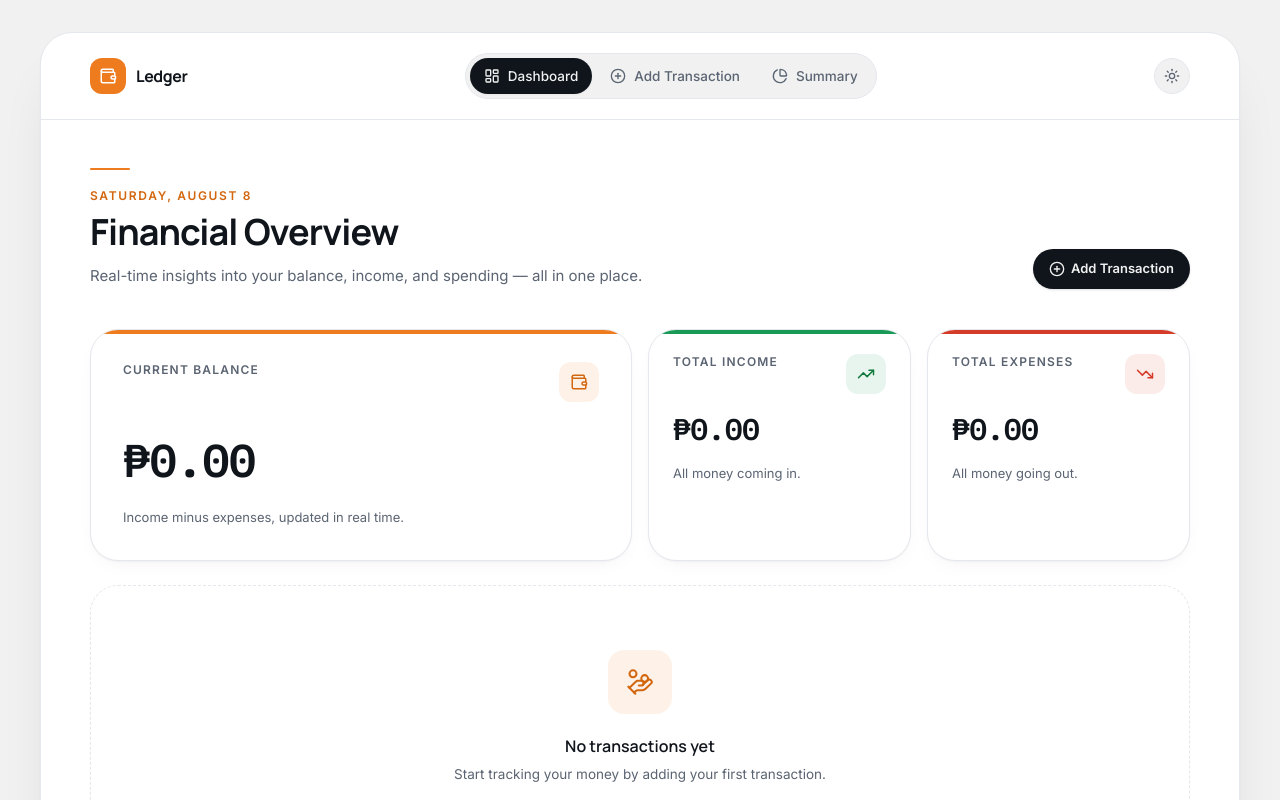
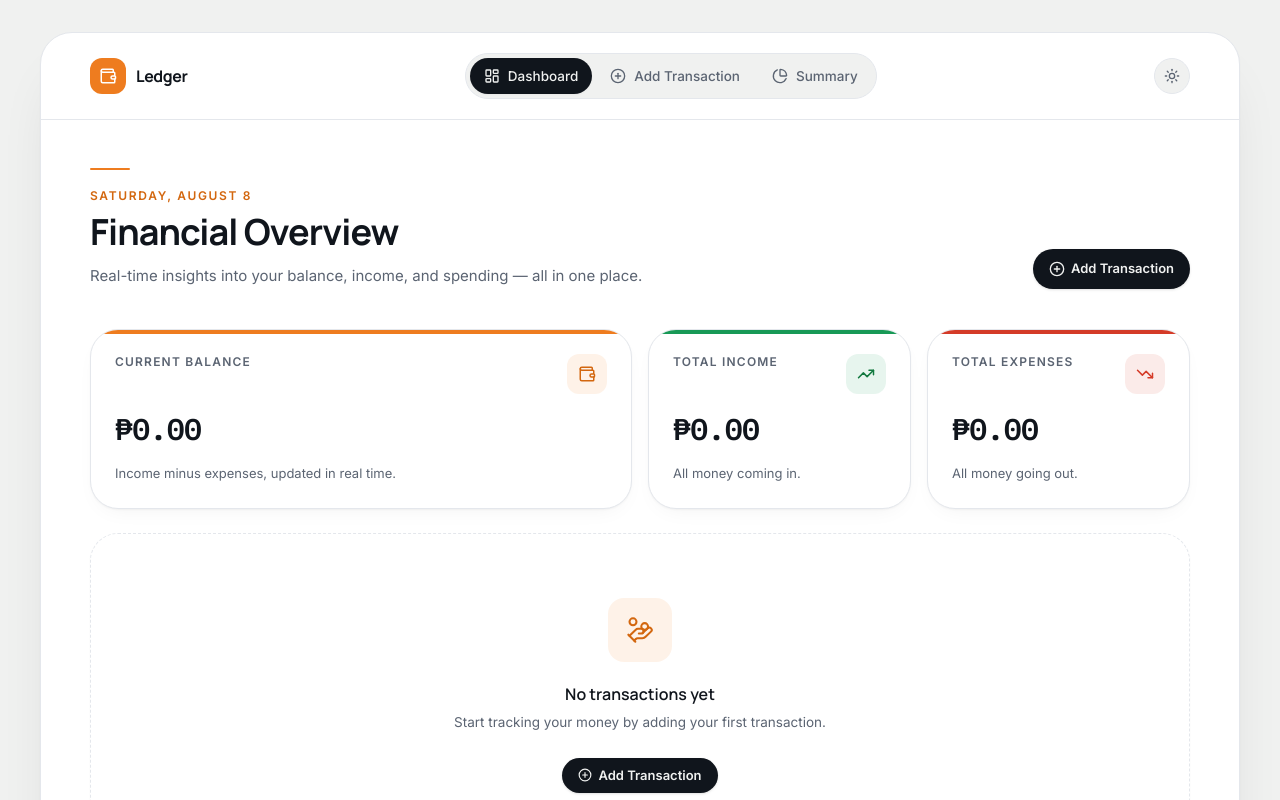
Before and after one commit to YuanG14/midterm-project-webdvt, a React (Vite) app: page / in a window 1280 px wide. Shown: the top 800 px of the page. Built offline with nearby package versions, Linux system fonts and the light colour scheme.

Commit message:
feat: refine FinancialCard component by improving documentation clarity and adjusting layout for consistent padding

```diff
--- a/src/components/FinancialCard.jsx
+++ b/src/components/FinancialCard.jsx
@@ -19,12 +19,13 @@ const ACCENTS = {
 };
 
 /**
- * Dashboard-only financial stat card. A richer, more "hero" take on the
- * shared SummaryCard (used on the Summary page) — kept as its own
- * component so this redesign doesn't change Summary's look.
+ * Dashboard-only financial stat card. A richer take on the shared
+ * SummaryCard (used on the Summary page) — kept as its own component so
+ * this redesign doesn't change Summary's look.
  *
- * `hero` is used for the large Current Balance tile in the bento grid:
- * bigger padding/type, otherwise identical structure to the compact cards.
+ * `hero` is used for the wider Current Balance tile in the bento grid —
+ * it only affects width via `className`; padding/type match the compact
+ * cards so all three tiles stay aligned on the same grid lines.
  */
 function FinancialCard({ icon: Icon, label, value, hint, accent = "balance", hero = false, style, className = "" }) {
   const styles = ACCENTS[accent] ?? ACCENTS.balance;
@@ -32,9 +33,7 @@ function FinancialCard({ icon: Icon, label, value, hint, accent = "balance", her
   return (
     <div
       style={style}
-      className={`group relative flex h-full animate-[fadeIn_0.5s_var(--ease-premium)_backwards] flex-col overflow-hidden rounded-[var(--radius-card-lg)] border border-[var(--color-border-soft)] bg-[var(--color-surface)] shadow-[var(--shadow-card)] transition-all duration-300 hover:-translate-y-0.5 hover:shadow-[var(--shadow-card-hover)] ${
-        hero ? "justify-between p-7 sm:p-8" : "p-6"
-      } ${className}`}
+      className={`group relative flex h-full animate-[fadeIn_0.5s_var(--ease-premium)_backwards] flex-col overflow-hidden rounded-[var(--radius-card-lg)] border border-[var(--color-border-soft)] bg-[var(--color-surface)] p-6 shadow-[var(--shadow-card)] transition-all duration-300 hover:-translate-y-0.5 hover:shadow-[var(--shadow-card-hover)] ${className}`}
     >
       <div className={`absolute inset-x-0 top-0 h-1 ${styles.bar}`} aria-hidden="true" />
 
@@ -47,12 +46,8 @@ function FinancialCard({ icon: Icon, label, value, hint, accent = "balance", her
         </div>
       </div>
 
-      <div className={hero ? "relative mt-6 min-w-0" : "relative mt-3 min-w-0"}>
-        <p
-          className={`truncate font-display font-mono-tabular font-bold tracking-tight text-[var(--color-ink)] ${
-            hero ? "text-[30px] sm:text-[38px] lg:text-[46px]" : "text-[24px] sm:text-[26px] lg:text-[30px]"
-          }`}
-        >
+      <div className="relative mt-3 min-w-0">
+        <p className="truncate font-display font-mono-tabular font-bold tracking-tight text-[var(--color-ink)] text-[24px] sm:text-[26px] lg:text-[30px]">
           {value}
         </p>
         {hint && <p className="mt-3 text-[13px] leading-relaxed text-[var(--color-ink-soft)]">{hint}</p>}
```
